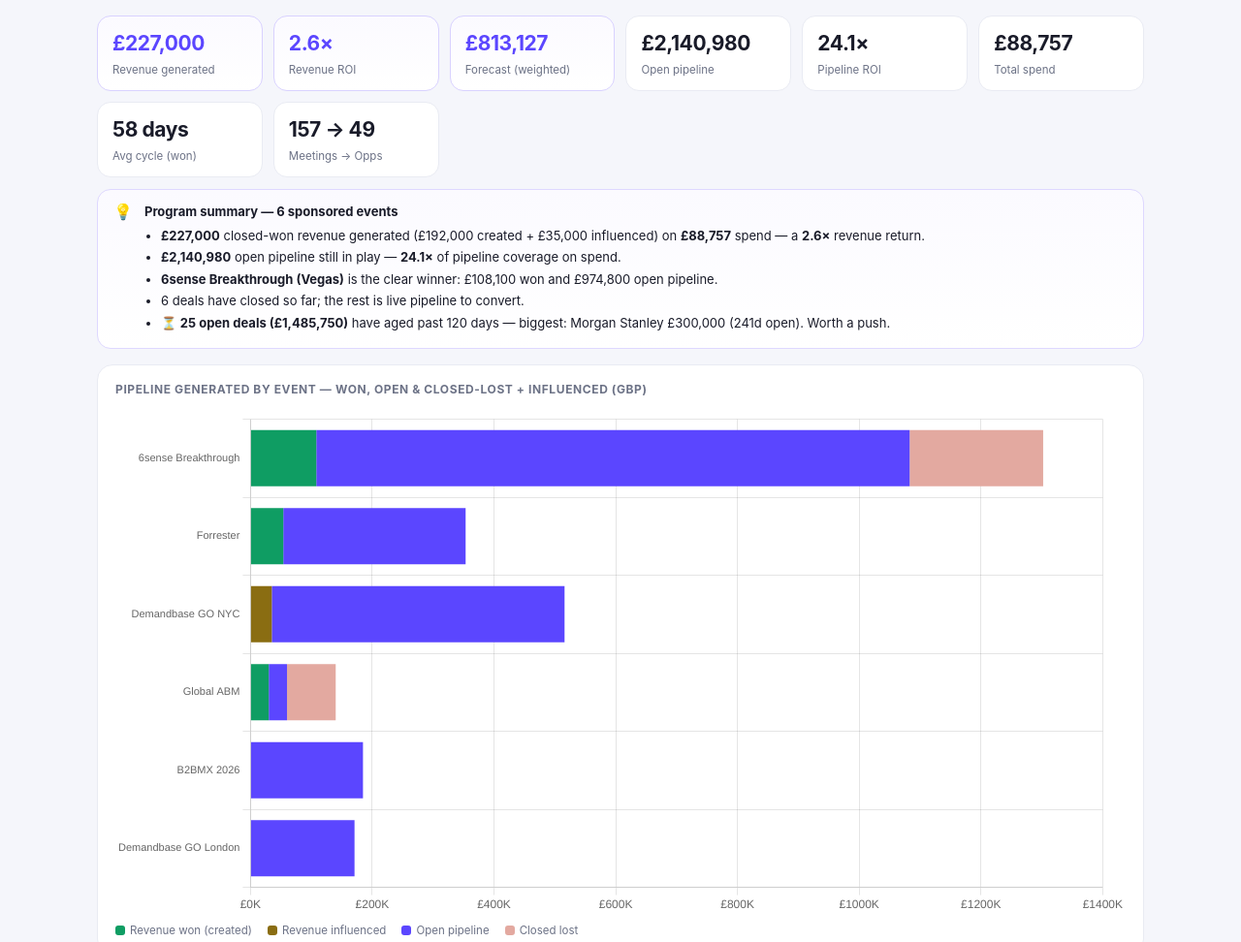
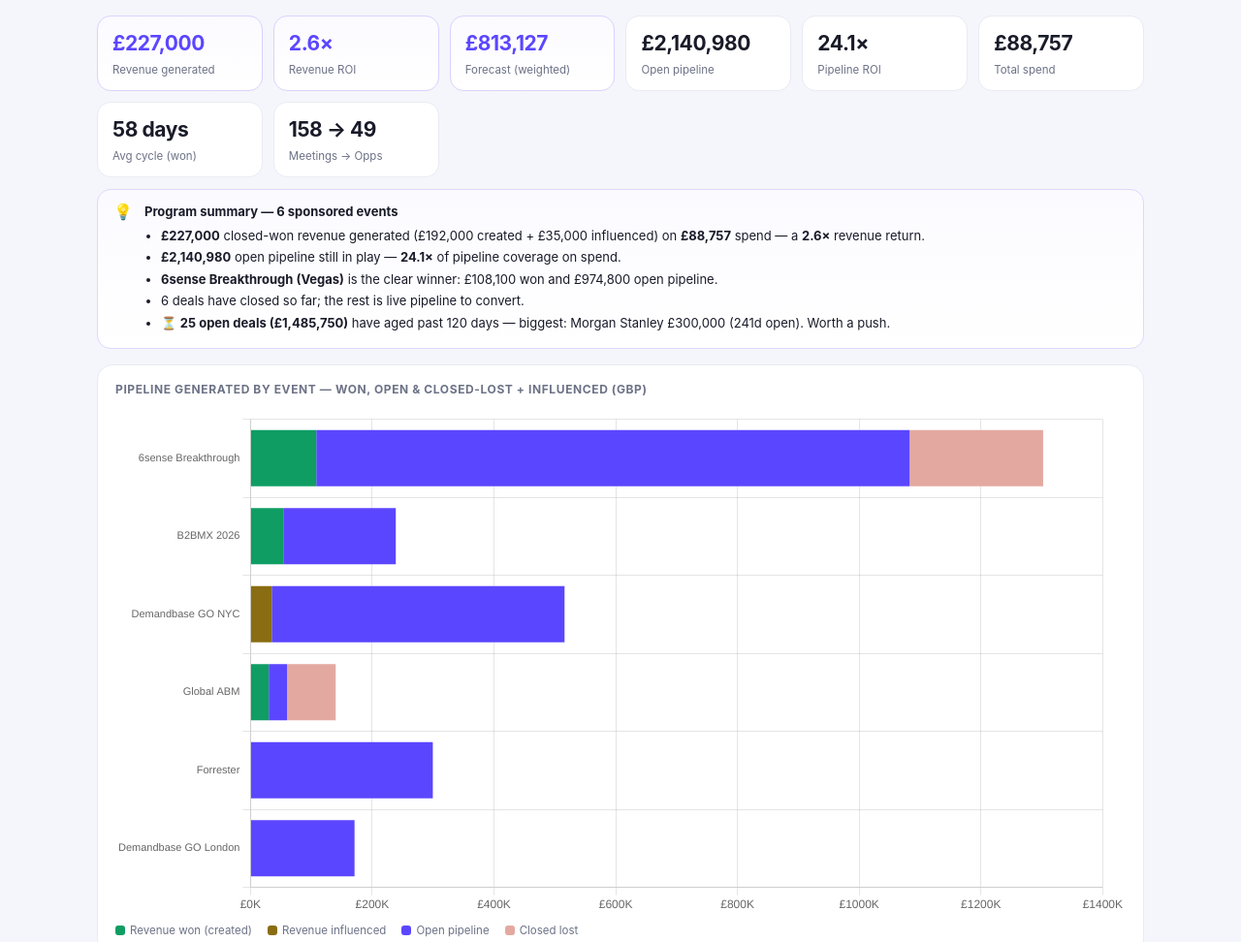
Before and after one commit to vincentplassard/event-dashboard, a website: page index.html in a window 1280 px wide. Shown: the part 102-1074 px from the top of the page at 97% size. Drawn offline with nearby package versions, Linux system fonts and the light colour scheme.

Commit message:
Add files via upload

```diff
--- a/index.html
+++ b/index.html
@@ -249,6 +249,7 @@ const EVENTS=[
    {a:'UMB Bank',d:'494016766154',o:'Geneviève Ladouceur',amt:77000,s:'453369563'},
    {a:'ESET',d:'495462575323',o:'Geneviève Ladouceur',amt:53900,s:'987137259'},
    {a:'Ricoh',d:'501313876184',o:'Geneviève Ladouceur',amt:53900,s:'987137259',note:'Ricoh USA — created 30 Apr, ~7 wks post-event, softer attribution'},
+   {a:'Salesloft',d:'502091858131',o:'Geneviève Ladouceur',amt:53900,s:'453369565',note:'Closed won — also supported at Forrester'},
    {a:'Avalara',d:'78669620429',o:'—',amt:56000,s:'453369566',k:'pre',note:'Pre-existing (created Dec 2024)'},
    {a:'Zscaler',d:'169336621270',o:'—',amt:30000,s:'453369566',k:'pre',note:'Pre-existing (created 2025)'},
    {a:'Nobi'},{a:'Rubrik'},{a:'Maritz'},{a:'Cloudera'},{a:'NextUp'},{a:'FactSet'},{a:'Actian'},
@@ -262,7 +263,7 @@ const EVENTS=[
    {a:'Wolters Kluwer',d:'502455187676',o:'Elliot Roberts',amt:38500,s:'453369563'},
    {a:'Orange Logic',d:'504047119557',o:'Georgia Cohen',amt:26950,s:'987137259'},
    {a:'RadarFirst',d:'504665213125',o:'Geneviève Ladouceur',amt:18480,s:'987137259'},
-   {a:'Salesloft',d:'502091858131',o:'Geneviève Ladouceur',amt:53900,s:'453369565'},
+   {a:'Salesloft',d:'502091858131',o:'Geneviève Ladouceur',amt:53900,s:'453369565',k:'sup',xref:true,note:'Supported at Forrester — sourced & won via B2BMX (counted there)'},
    {a:'AppFolio',d:'231232889066',o:'—',amt:61600,s:'453369563',k:'pre',note:'Pre-existing (Jun 2025) — influenced pipeline'},
    {a:'Smartly',d:'16029772489',o:'—',amt:60000,s:'453369563',k:'pre',note:'Pre-existing (Aug 2024) — influenced pipeline'},
    {a:'Autodesk',d:'201351284922',o:'—',amt:100000,s:'453369566',k:'pre',note:'Pre-existing (May 2025) — lost'},
@@ -297,7 +298,7 @@ function metrics(ev){
  ev.accounts.forEach(x=>{
    if(!x.d) return;
    const c=(STAGE[x.s]||{}).c;
-   if(x.k){ if(c==='won')m.infRev+=x.amt; else if(c!=='lost')m.infPipe+=x.amt; return; }
+   if(x.k){ if(!x.xref){ if(c==='won')m.infRev+=x.amt; else if(c!=='lost')m.infPipe+=x.amt; } return; }
    m.opps++;
    if(c==='won'){m.won++;m.revCreated+=x.amt;m.qual++; const dd=DEALDATES[x.d]; if(dd){const n=days(dd[0],dd[1]); if(n!=null)m._cy.push(n);}}
    else if(c==='lost'){m.lost++;m.lostPipe+=x.amt;}
@@ -324,7 +325,7 @@ function breakEvenMonth(ev){
  const cost=COSTS[ev.id]||0; if(!cost) return '—';
  const buckets={};
  ev.accounts.forEach(x=>{ if(!x.d) return; const c=(STAGE[x.s]||{}).c, dd=DEALDATES[x.d]; if(!dd) return;
-   if(x.k){ if(c==='won'){const k=mKey(dd[1]); buckets[k]=(buckets[k]||0)+x.amt;} return; }
+   if(x.xref) return; if(x.k){ if(c==='won'){const k=mKey(dd[1]); buckets[k]=(buckets[k]||0)+x.amt;} return; }
    if(c==='won'){const k=mKey(dd[1]); buckets[k]=(buckets[k]||0)+x.amt;}
    else if(c!=='lost'){const k=mKey(dd[1]); buckets[k]=(buckets[k]||0)+x.amt*(STAGEPROB[x.s]||0.1);}
  });
@@ -460,7 +461,7 @@ function drawTiming(){
  const real={}, proj={};
  EVENTS.forEach(e=>e.accounts.forEach(x=>{
    if(!x.d) return; const c=(STAGE[x.s]||{}).c, dd=DEALDATES[x.d]; if(!dd) return;
-   if(x.k){ if(c==='won'){const k=mKey(dd[1]); real[k]=(real[k]||0)+x.amt; proj[k]=(proj[k]||0)+x.amt;} return; }
+   if(x.xref) return; if(x.k){ if(c==='won'){const k=mKey(dd[1]); real[k]=(real[k]||0)+x.amt; proj[k]=(proj[k]||0)+x.amt;} return; }
    if(c==='won'){const k=mKey(dd[1]); real[k]=(real[k]||0)+x.amt; proj[k]=(proj[k]||0)+x.amt;}
    else if(c!=='lost'){const k=mKey(dd[1]); proj[k]=(proj[k]||0)+x.amt*(STAGEPROB[x.s]||0.1);}
  }));
```
